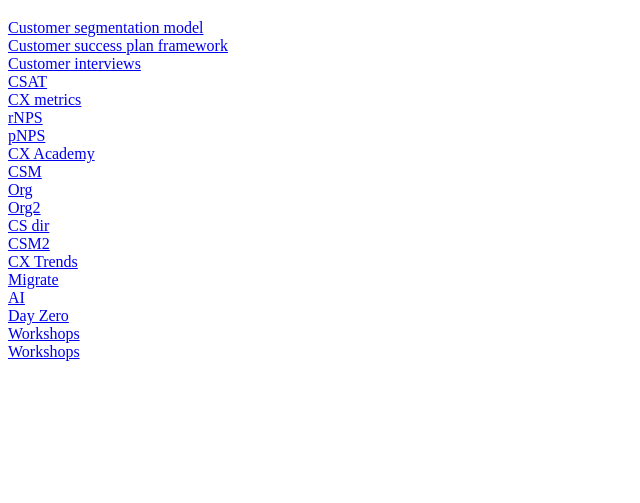
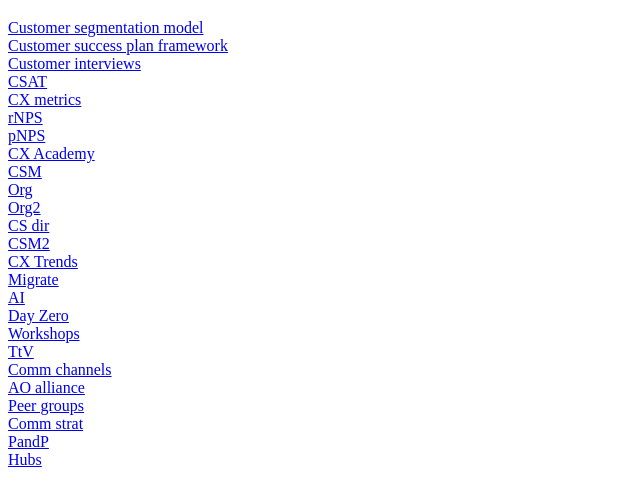
Before and after one commit to dzenuska/VismaAItesting, a plain HTML site: page index.html in a window 1280 px wide. Shown: the part 79-582 px from the top of the page, without its empty margins (0-640 px from the left). Drawn offline with Linux system fonts and the light colour scheme.

Commit message:
Update index.html

```diff
--- a/index.html
+++ b/index.html
@@ -39,7 +39,19 @@
 <br>
   <a href="HTML embed 018 Running Workshops copy 2.html">Workshops</a>
 <br>
-  <a href="HTML embed 018 Running Workshops copy 2.html">Workshops</a>
+  <a href="HTML embed 019 Time to Value copy 2.html">TtV</a>
+<br>
+   <a href="HTML embed 020 Communication channels of the Commercial growth and CX hub copy 2.html">Comm channels</a>
+<br>
+  <a href="HTML embed 021 AO Alliance copy 2.html">AO alliance</a>
+<br>
+  <a href="HTML embed 022 Peer groups copy 2.html">Peer groups</a>
+<br>
+  <a href="HTML embed 023 Commercial growth team copy 2.html">Comm strat</a>
+<br>
+  <a href="HTML embed 024 Pricing team copy 2.html">PandP</a>
+<br>
+  <a href="HTML embed 025 Other teams that we collaborate with copy 2.html">Hubs</a>
 <br>
 
 </body>
```
